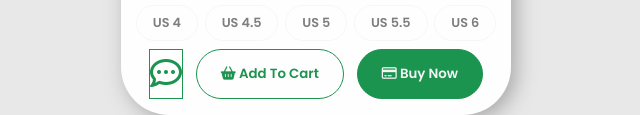
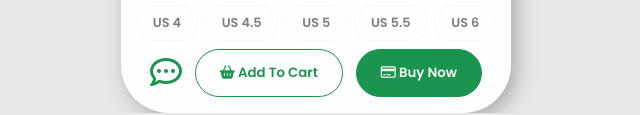
Before and after one commit to Mahfujul-Sagor/Sneakers, a plain HTML site: page index.html in a window 1280 px wide. Shown: the part 803-918 px from the top of the page, 324-964 px from the left. Drawn offline with Linux system fonts and the light colour scheme.

Commit message:
Update style.css

```diff
--- a/style.css
+++ b/style.css
@@ -206,7 +206,6 @@ body {
 .msg-icon {
   font-size: 2rem;
   color: #1b9450;
-  border: 1px solid #1b9450;
 }
 
 .msg-icon:hover {
```
